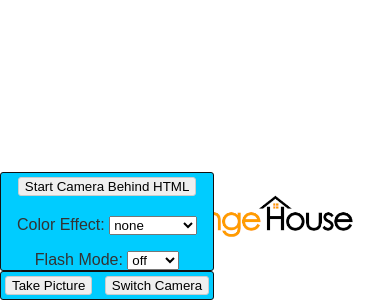
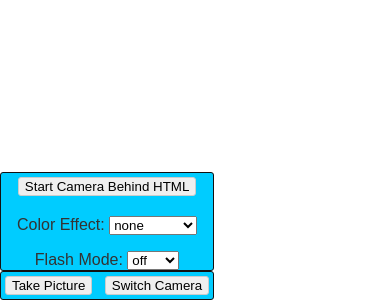
Before and after one commit to christian-lorange/camera, a plain HTML site: page www/index.html in a window 390 px wide. Shown: the part 544-844 px from the top of the page. Drawn offline with Linux system fonts and the light colour scheme; some packages are replaced by stand-ins of ours.

Commit message:
no message

```diff
--- a/www/index.html
+++ b/www/index.html
@@ -7,7 +7,7 @@
   </head>
   <body onload="buttonclick()">
   	<div id="backgrounddiv">
-  		<img src="img/background.png" class="backgroundimg">
+  		<!-- <img src="img/background.png" class="backgroundimg"> -->
     <div class="controls" id="photocontrols">
       <div class="block" style="display: none">
         <button id="startCameraAboveButton">Start Camera Above HTML</button>
```
